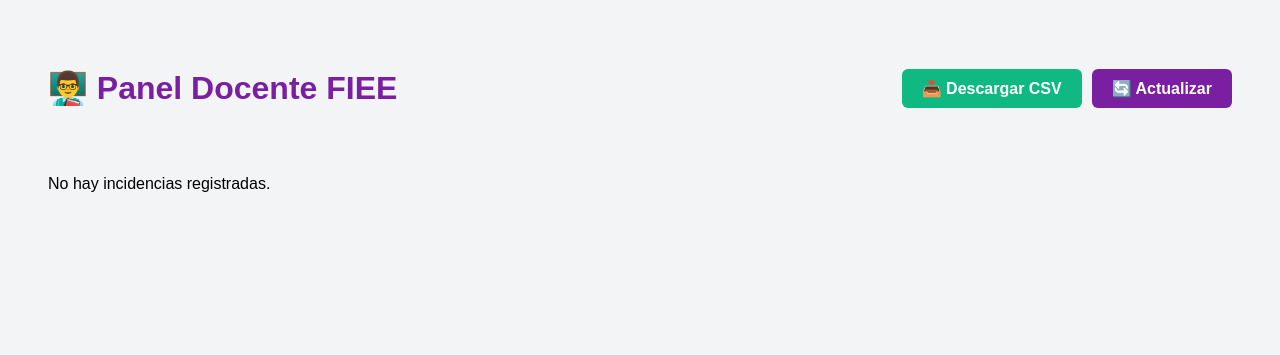
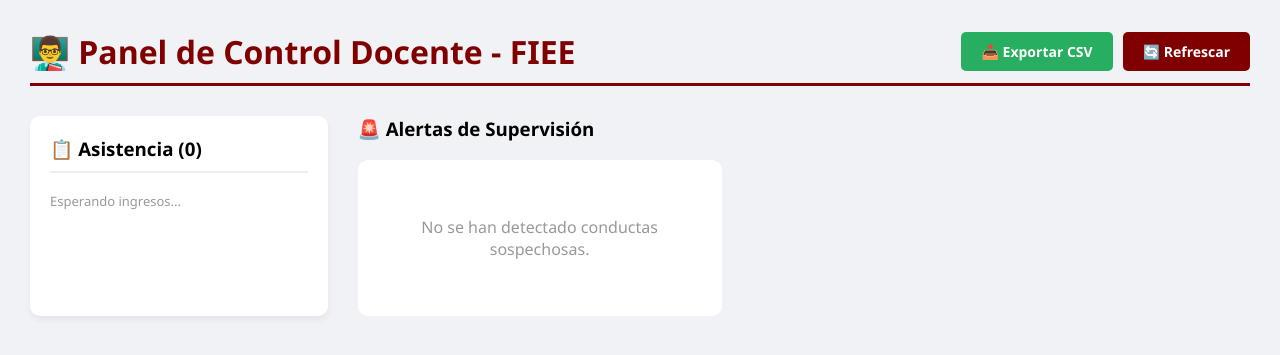
Before and after one commit to 914049118eddy-ops/Proctoring-, a FastAPI app: template templates/dashboard.html in a window 1280 px wide. Shown: the top 355 px of the page. Run offline with FastAPI, Linux system fonts and the light colour scheme; the template is opened without the code that fills it, so the values that code supplies are empty; parts of the project's set-up code (start-up, migrations or seed data) failed here and were passed over.

Commit message:
Update dashboard.html

```diff
--- a/templates/dashboard.html
+++ b/templates/dashboard.html
@@ -2,38 +2,72 @@
 <html lang="es">
 <head>
     <meta charset="UTF-8">
-    <title>Panel Docente - UNI</title>
+    <title>Dashboard FIEE - UNI</title>
     <style>
-        body { font-family: sans-serif; background: #f3f4f6; padding: 40px; }
-        .header { display: flex; justify-content: space-between; align-items: center; margin-bottom: 30px; }
-        .grid { display: grid; grid-template-columns: repeat(auto-fill, minmax(280px, 1fr)); gap: 20px; }
-        .card { background: white; border-radius: 12px; overflow: hidden; box-shadow: 0 4px 6px rgba(0,0,0,0.05); }
-        img { width: 100%; height: 180px; object-fit: cover; }
-        .content { padding: 15px; }
-        .btn { background: #7b1fa2; color: white; padding: 10px 20px; border-radius: 6px; text-decoration: none; font-weight: bold; }
+        :root { --uni-red: #800000; --bg: #f0f2f5; }
+        body { font-family: 'Segoe UI', sans-serif; background: var(--bg); margin: 0; padding: 30px; }
+        .header { display: flex; justify-content: space-between; align-items: center; margin-bottom: 30px; border-bottom: 3px solid var(--uni-red); padding-bottom: 10px; }
+
+        .main-grid { display: grid; grid-template-columns: 1fr 3fr; gap: 30px; }
+
+        /* Estilo Lista Asistencia */
+        .aside-list { background: white; padding: 20px; border-radius: 10px; box-shadow: 0 4px 6px rgba(0,0,0,0.05); }
+        .asistencia-item { padding: 10px; border-bottom: 1px solid #eee; font-size: 13px; }
+        .status-dot { height: 8px; width: 8px; background: #10b981; border-radius: 50%; display: inline-block; margin-right: 5px; }
+
+        /* Estilo Alertas */
+        .alerts-grid { display: grid; grid-template-columns: repeat(auto-fill, minmax(280px, 1fr)); gap: 20px; }
+        .card { background: white; border-radius: 12px; overflow: hidden; box-shadow: 0 4px 10px rgba(0,0,0,0.1); }
+        .card img { width: 100%; height: 160px; object-fit: cover; }
+        .card-content { padding: 15px; }
+        .badge { background: var(--uni-red); color: white; padding: 3px 8px; border-radius: 4px; font-size: 11px; font-weight: bold; }
+
+        .btn { background: var(--uni-red); color: white; padding: 10px 20px; text-decoration: none; border-radius: 5px; font-weight: bold; font-size: 14px; }
     </style>
 </head>
 <body>
     <div class="header">
-        <h1 style="color:#7b1fa2">👨‍🏫 Panel Docente FIEE</h1>
-        <div style="display:flex; gap:10px;">
-            <a href="/descargar_reporte?password=uni2026" class="btn" style="background:#10b981">📥 Descargar CSV</a>
-            <a href="/dashboard?password=uni2026" class="btn">🔄 Actualizar</a>
+        <h1 style="color: var(--uni-red); margin: 0;">👨‍🏫 Panel de Control Docente - FIEE</h1>
+        <div style="display: flex; gap: 10px;">
+            <a href="/descargar_reporte?password=uni2026" class="btn" style="background: #27ae60;">📥 Exportar CSV</a>
+            <a href="/dashboard?password=uni2026" class="btn">🔄 Refrescar</a>
         </div>
     </div>
-    <div class="grid">
-        {% for item in incidencias %}
-        <div class="card">
-            <img src="/ver_evidencia/{{ item.Ruta.split('/')[-1] }}" alt="Captura">
-            <div class="content">
-                <b style="color:#ef4444">{{ item.Falta }}</b>
-                <p style="font-size:14px; color:#555;">{{ item.Nombre }} ({{ item.ID }})<br>{{ item.Fecha }}</p>
-                <a href="/ver_evidencia/{{ item.Ruta.split('/')[-1] }}" target="_blank" style="font-size:12px">Ver evidencia completa</a>
+
+    <div class="main-grid">
+        <div class="aside-list">
+            <h3 style="margin-top:0; border-bottom: 2px solid #eee; padding-bottom:10px;">📋 Asistencia ({{ asistencia|length }})</h3>
+            {% for est in asistencia %}
+            <div class="asistencia-item">
+                <span class="status-dot"></span>
+                <strong>{{ est.Nombre }}</strong><br>
+                <small style="color:#666;">ID: {{ est.ID }} | {{ est.Fecha_Ingreso.split(' ')[1] }}</small>
+            </div>
+            {% else %}
+            <p style="color:#999; font-size:13px;">Esperando ingresos...</p>
+            {% endfor %}
+        </div>
+
+        <div>
+            <h3 style="margin-top:0;">🚨 Alertas de Supervisión</h3>
+            <div class="alerts-grid">
+                {% for item in incidencias %}
+                <div class="card">
+                    <img src="/ver_evidencia/{{ item.Ruta.split('/')[-1] }}">
+                    <div class="card-content">
+                        <span class="badge">{{ item.Falta }}</span>
+                        <p style="font-size:14px; margin: 10px 0 5px 0;"><strong>{{ item.Nombre }}</strong></p>
+                        <p style="font-size:12px; color:#666; margin:0;">Código: {{ item.ID }}</p>
+                        <p style="font-size:11px; color:#999; margin-top:5px;">{{ item.Fecha }}</p>
+                    </div>
+                </div>
+                {% else %}
+                <div style="background: white; padding: 40px; text-align: center; border-radius: 10px; width: 100%;">
+                    <p style="color:#999;">No se han detectado conductas sospechosas.</p>
+                </div>
+                {% endfor %}
             </div>
         </div>
-        {% else %}
-        <p>No hay incidencias registradas.</p>
-        {% endfor %}
     </div>
 </body>
 </html>
```
